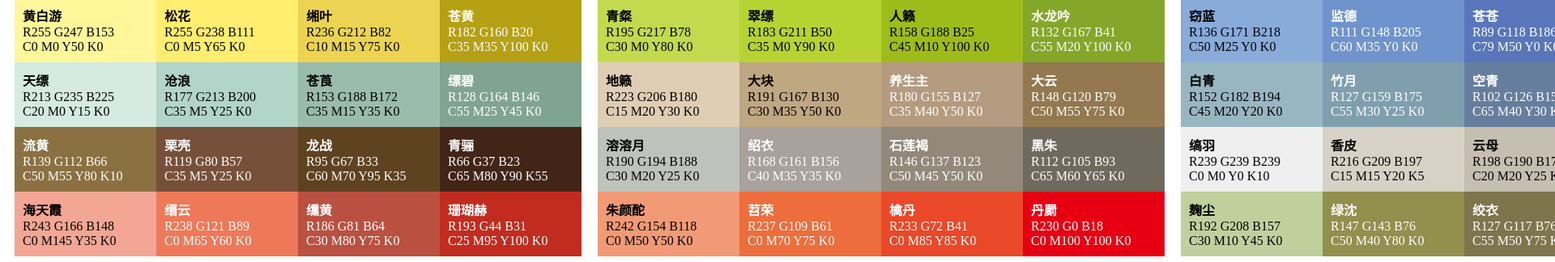
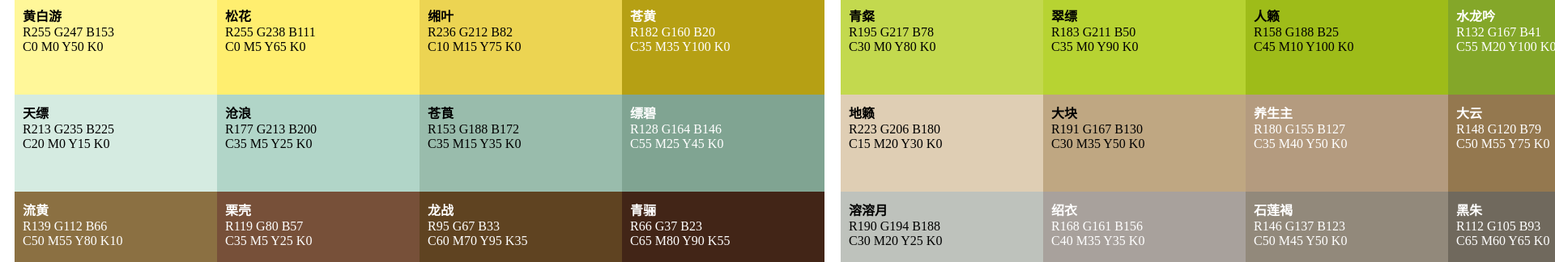
Before and after one commit to undeadway/chinese-traditional-color, a website built with webpack: page dist/index.html in a window 1280 px wide. Shown: the part 99-423 px from the top of the page at 81% size, 1920 px wide, since content can reach past the window. Built offline with nearby package versions, Linux system fonts and the light colour scheme.

Commit message:
重新输出图形

```diff
--- a/dist/index.html
+++ b/dist/index.html
@@ -9,19 +9,20 @@
 </body>
 <style>
 #ctc-box {
-    width: 2880px;
+    width: 4090px;
 }
 
 .row-box {
     display: inline-block;
 }
 .soloar-term-box {
-    width: 700px;
+    width: 1000px;
     margin: 10px;
 }
 
 .color-box {
     display: inline-block;
+    height: 100px;
     padding:10px;
     width: calc(25% - 20px);
 }
```
Also changed, not shown: 1 other file.
